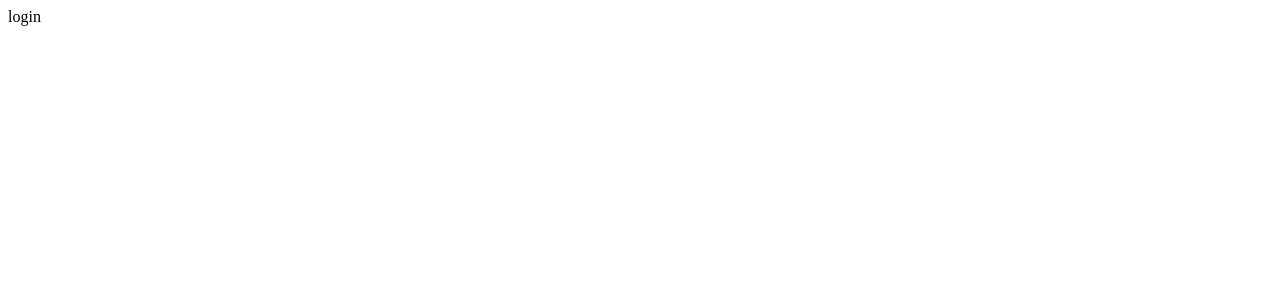
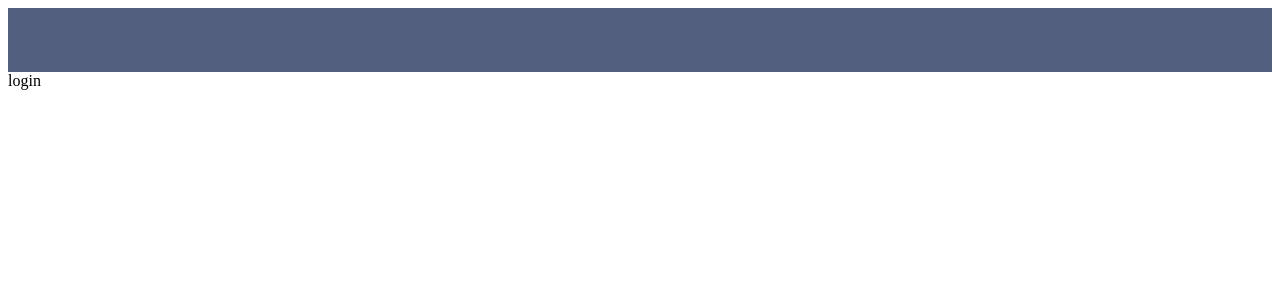
Before and after one commit to yutteee/chatbot, a Vue app: page / in a window 1280 px wide. Shown: the top 300 px of the page. Built offline with nearby package versions, Linux system fonts and the light colour scheme.

Commit message:
Componentized header #1

```diff
--- /dev/null
+++ b/src/components/templates/MyHeader.vue
@@ -0,0 +1,11 @@
+<template>
+  <header>
+  </header>
+</template>
+
+<style>
+header {
+    height: 64px;
+    background-color: #525F7F;
+}
+</style>
--- a/src/components/views/LoginView.vue
+++ b/src/components/views/LoginView.vue
@@ -1,5 +1,10 @@
 <template>
+<MyHeader></MyHeader>
 <div>
     login
 </div>
 </template>
+
+<script setup>
+import MyHeader from '../templates/MyHeader.vue'
+</script>
```
Also changed, not shown: src/components/parts/Header.vue (deleted).
